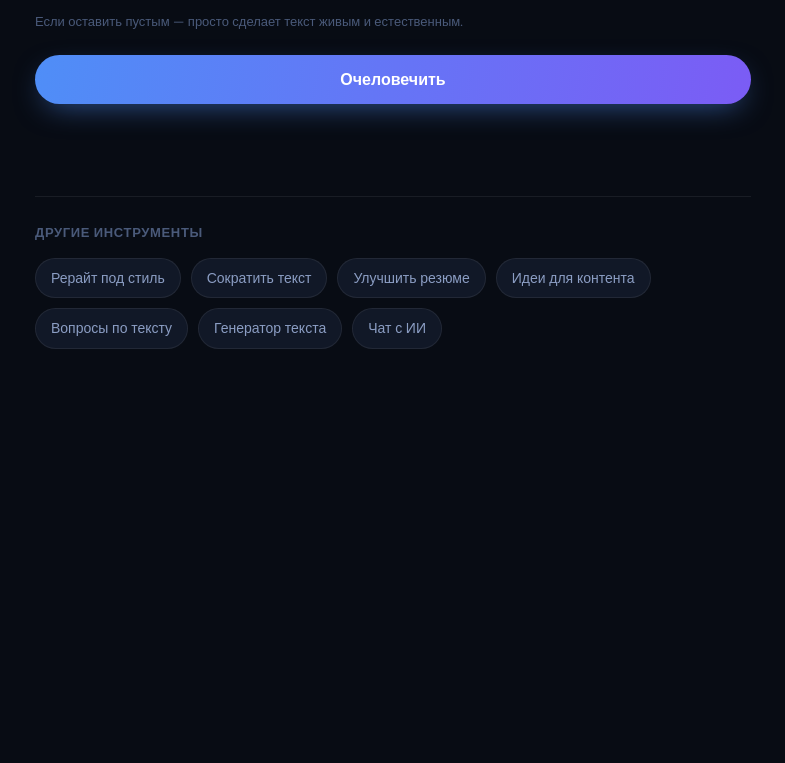
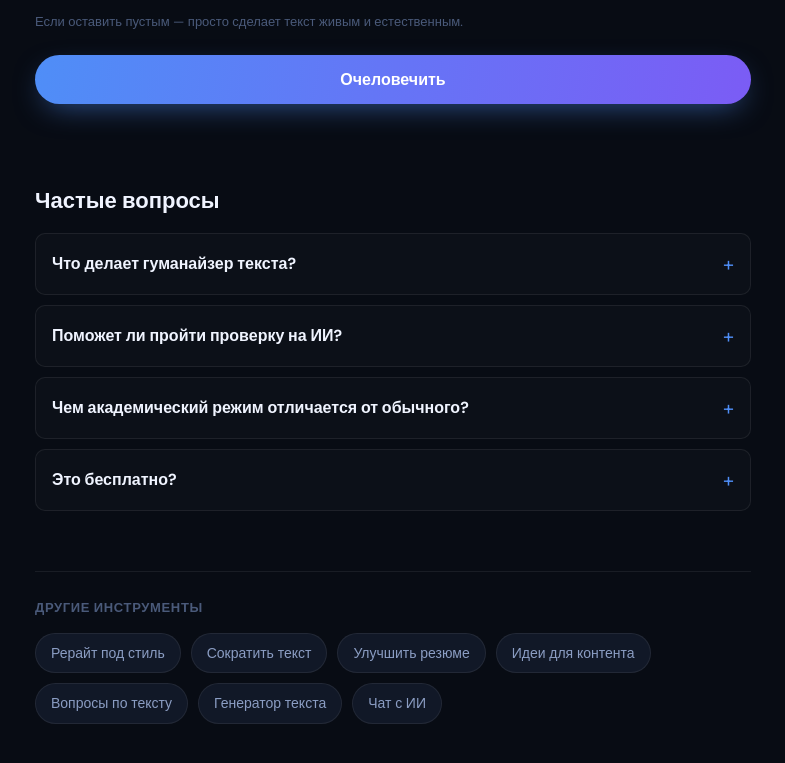
Before and after one commit to MajourcI/aitools, a website: page public/gumanajzer.html in a window 1280 px wide. Shown: the part 683-1446 px from the top of the page, without its empty margins (247-1032 px from the left). Before the commit the page ends 1122 px from the top, so only its background shows below. Drawn offline with Linux system fonts and the light colour scheme.

Commit message:
Update gumanajzer.html

```diff
--- a/public/gumanajzer.html
+++ b/public/gumanajzer.html
@@ -20,7 +20,14 @@
 .cross-links a:hover{color:var(--text);border-color:var(--accent);transform:translateY(-1px)}
 .hint{font-size:13px;color:var(--text3);margin-top:8px}
 </style>
-</head>
+<script type="application/ld+json">
+{"@context":"https://schema.org","@type":"FAQPage","mainEntity":[
+{"@type":"Question","name":"Что делает гуманайзер текста?","acceptedAnswer":{"@type":"Answer","text":"Гуманайзер переписывает текст так, чтобы он звучал живо и естественно, как написанный человеком: меняет структуру предложений и убирает шаблонные обороты и канцелярит, характерные для нейросетей."}},
+{"@type":"Question","name":"Поможет ли гуманайзер пройти проверку на ИИ?","acceptedAnswer":{"@type":"Answer","text":"Он делает текст более естественным и человечным, но стопроцентной гарантии обхода детекторов не даёт ни один сервис. Используй его как помощь, а итог проверяй и дорабатывай сам."}},
+{"@type":"Question","name":"Чем академический режим отличается от обычного?","acceptedAnswer":{"@type":"Answer","text":"Обычный режим делает текст простым и разговорным. Академический сохраняет научный стиль и терминологию, но убирает штампы — подходит для рефератов, курсовых и научных работ."}},
+{"@type":"Question","name":"Гуманайзер бесплатный?","acceptedAnswer":{"@type":"Answer","text":"Да, полностью бесплатно и без регистрации."}}
+]}
+</script></head>
 <body>
 <div class="wrap">
   <div class="topbar"><a class="brand" href="/">Textify AI</a><a class="back" href="/">← На главную</a></div>
@@ -55,7 +62,24 @@
     <button class="mini" onclick="reuse()">Прогнать ещё раз</button>
   </div>
 
-  <footer class="cross">
+  <section class="faq-sec">
+  <h2>Частые вопросы</h2>
+  <details><summary>Что делает гуманайзер текста?</summary><p>Переписывает текст так, чтобы он звучал живо и естественно: меняет структуру предложений и убирает шаблонные обороты и канцелярит, характерные для нейросетей.</p></details>
+  <details><summary>Поможет ли пройти проверку на ИИ?</summary><p>Делает текст естественнее и человечнее, но стопроцентной гарантии обхода детекторов не даёт ни один сервис. Используй как помощь, а итог проверяй и дорабатывай сам.</p></details>
+  <details><summary>Чем академический режим отличается от обычного?</summary><p>Обычный режим — простой и разговорный. Академический сохраняет научный стиль и термины, но убирает штампы — для рефератов, курсовых и научных работ.</p></details>
+  <details><summary>Это бесплатно?</summary><p>Да, полностью бесплатно и без регистрации.</p></details>
+</section>
+<style>
+.faq-sec{margin-top:48px}
+.faq-sec h2{font-family:'Syne',sans-serif;font-size:22px;margin-bottom:14px}
+.faq-sec details{border:1px solid var(--card-border);border-radius:var(--radius-sm);padding:14px 16px;margin-bottom:10px;background:rgba(255,255,255,.02)}
+.faq-sec summary{cursor:pointer;font-weight:700;color:var(--text);list-style:none;display:flex;justify-content:space-between;align-items:center;gap:10px}
+.faq-sec summary::-webkit-details-marker{display:none}
+.faq-sec summary::after{content:"+";color:var(--accent);font-size:20px;font-weight:400}
+.faq-sec details[open] summary::after{content:"−"}
+.faq-sec details[open] summary{margin-bottom:8px}
+.faq-sec p{color:var(--text2);line-height:1.7;margin:0}
+</style><footer class="cross">
     <div class="cross-title">Другие инструменты</div>
     <div class="cross-links">
       <a href="/restyle">Рерайт под стиль</a>
```
